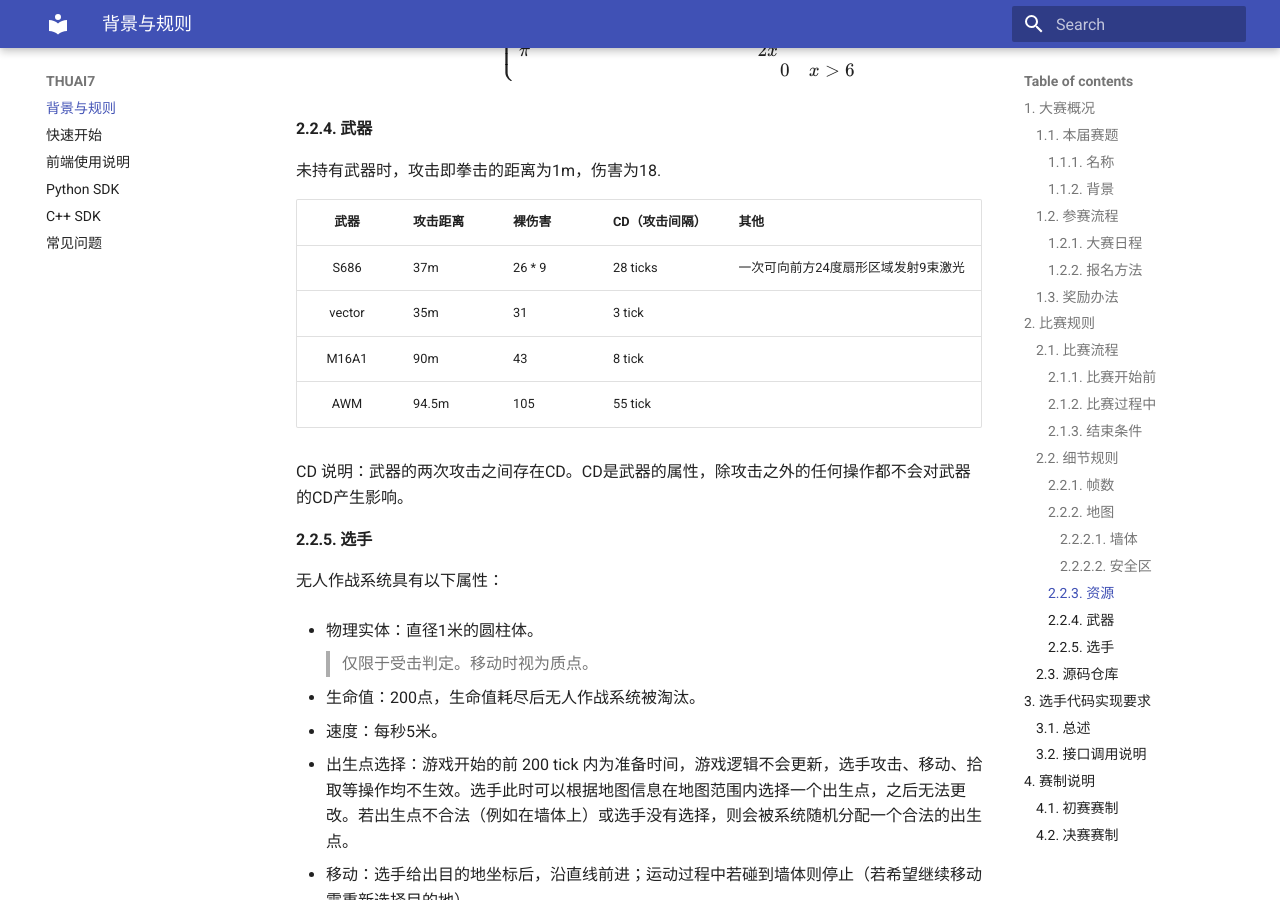
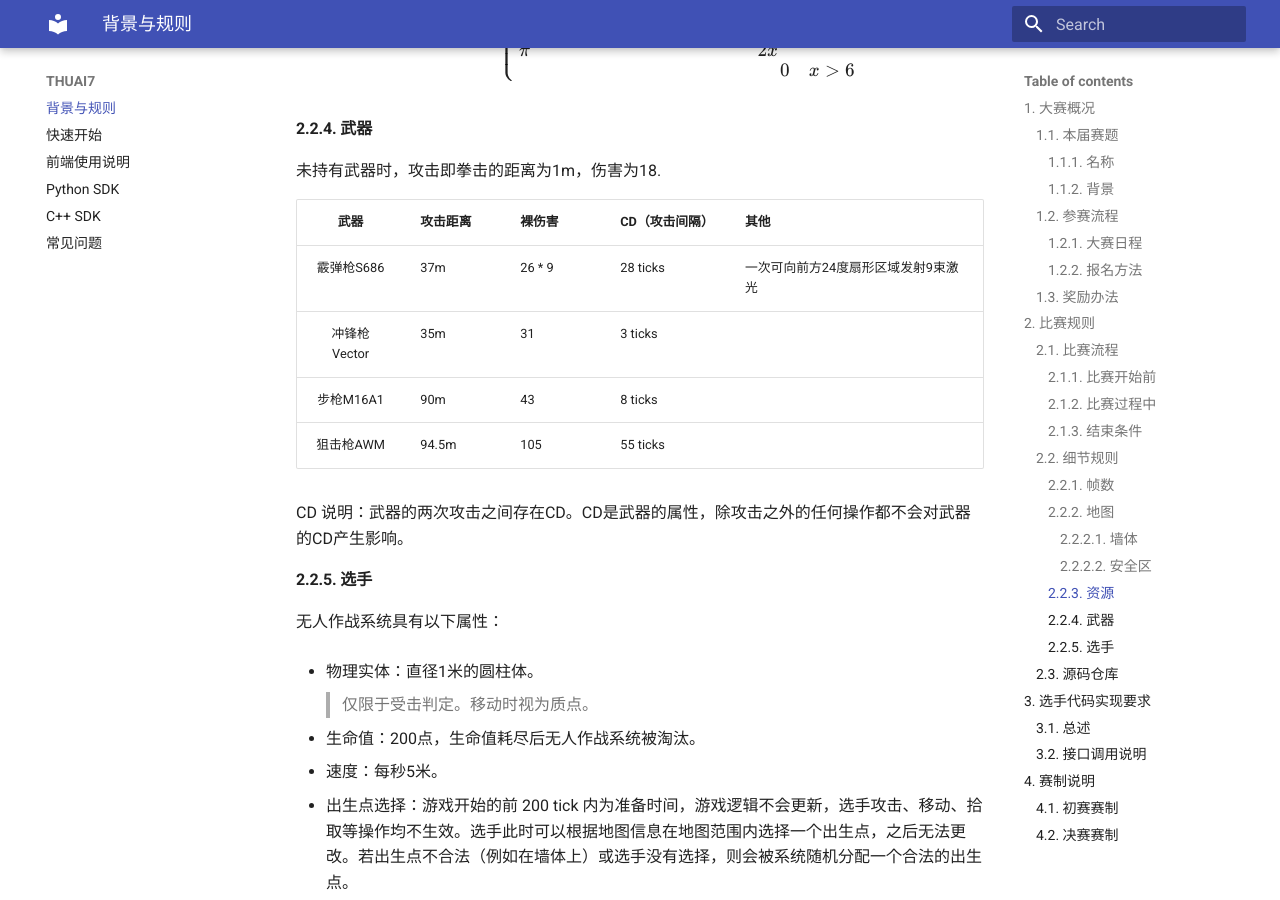
Before and after one commit to thuasta/thuai-7, an MkDocs documentation site: the page built from docs/index.md, in a window 1280 px wide and 900 px high, scrolled down 4610 px. Built offline with MkDocs 1.6.1 and Material for MkDocs 9.7.7, drawn with Linux system fonts in a browser that asks for light colours.

Commit message:
docs: fix typo

```diff
--- a/docs/index.md
+++ b/docs/index.md
@@ -131,10 +131,10 @@ $$
 
 | 武器        | 攻击距离 | 裸伤害 | CD（攻击间隔） | 其他                                   |
 |:---------:| ---- | --- | -------- | ------------------------------------ |
-| S686   | 37m  | 26 * 9  | 28 ticks  | 一次可向前方24度扇形区域发射9束激光 |
-| vector | 35m  | 31  | 3 tick   |                                      |
-| M16A1     | 90m | 43  | 8 tick  |                                      |
-| AWM    | 94.5m | 105 | 55 tick |                                      |
+| 霰弹枪S686   | 37m  | 26 * 9  | 28 ticks  | 一次可向前方24度扇形区域发射9束激光 |
+| 冲锋枪Vector | 35m  | 31  | 3 ticks   |                                      |
+| 步枪M16A1     | 90m | 43  | 8 ticks  |                                      |
+| 狙击枪AWM    | 94.5m | 105 | 55 ticks |                                      |
 
 CD 说明：武器的两次攻击之间存在CD。CD是武器的属性，除攻击之外的任何操作都不会对武器的CD产生影响。
 
```
